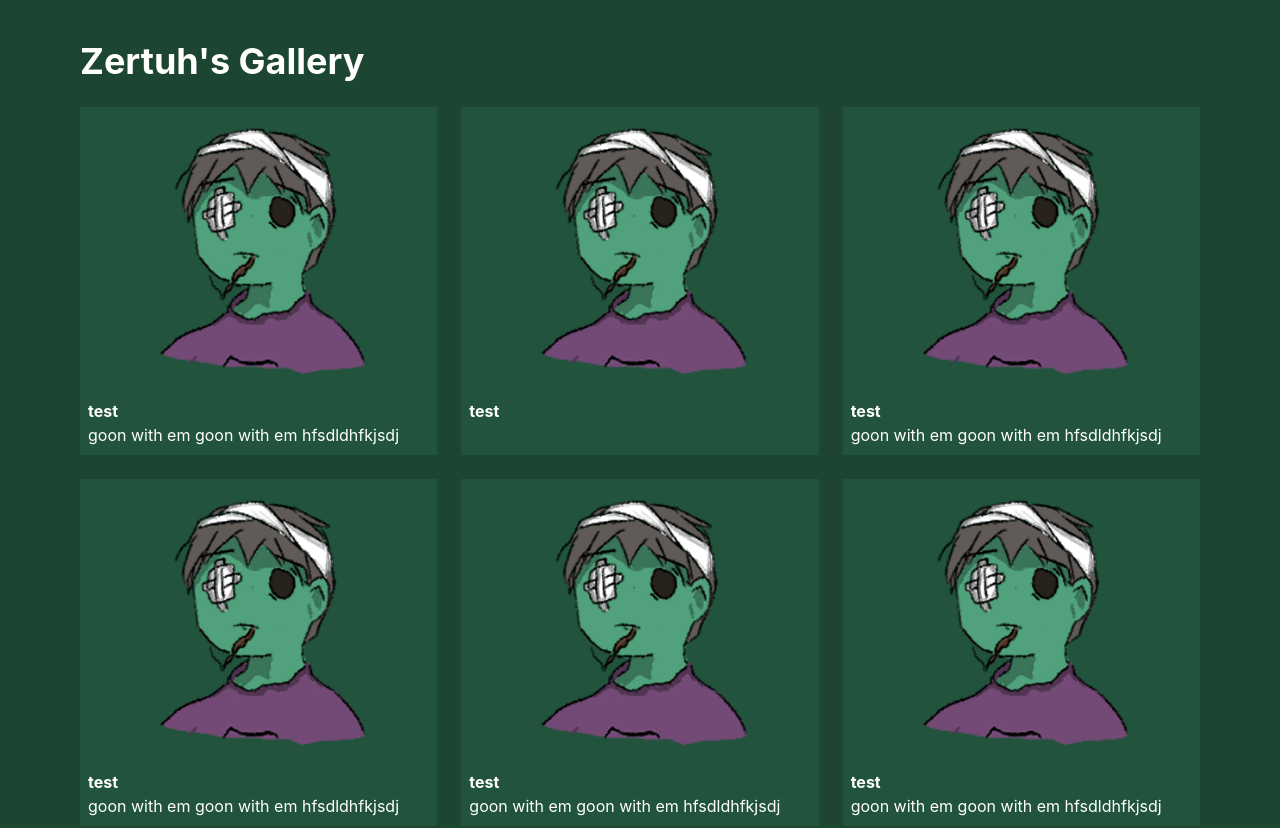
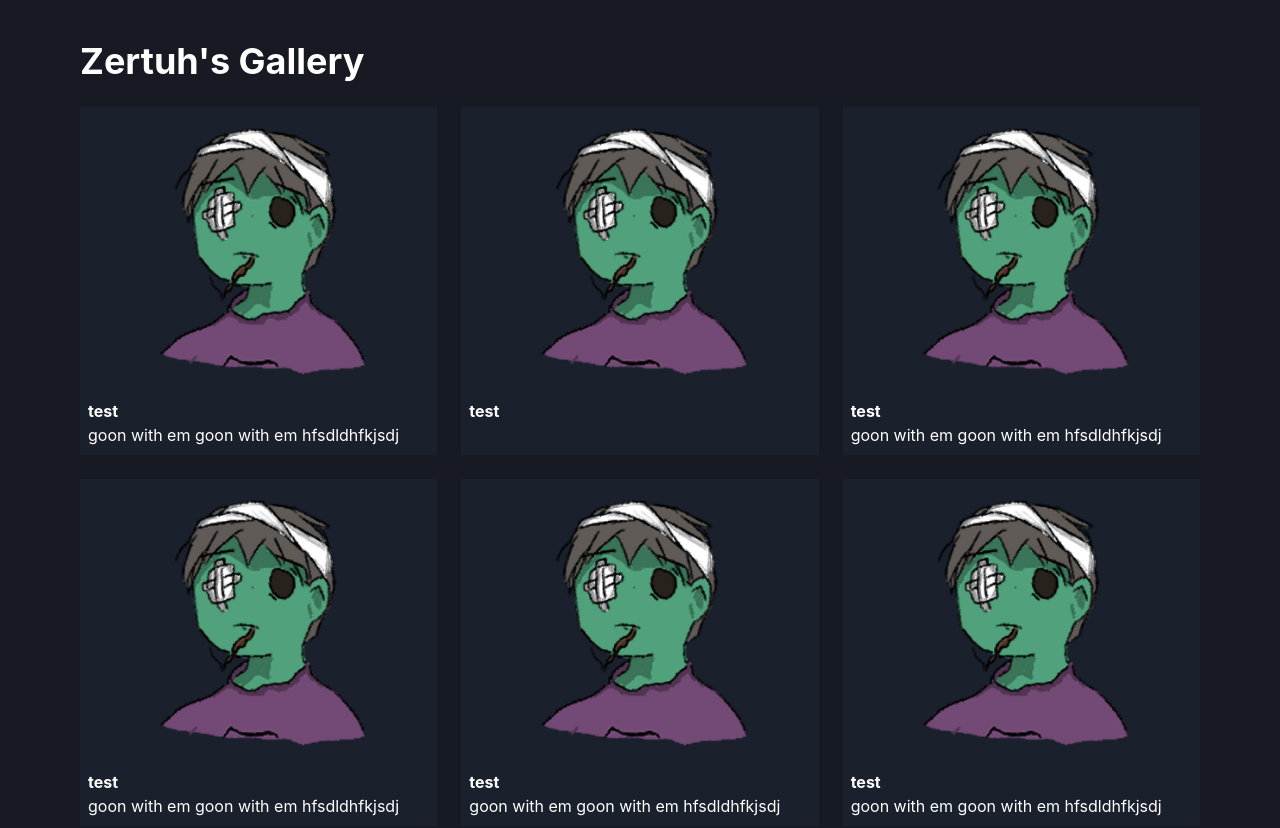
Before and after one commit to devoide/zertuhsgallery, a React (Vite) app: page / in a window 1280 px wide. Shown: the top 828 px of the page. Built offline with nearby package versions, Linux system fonts and the light colour scheme.

Commit message:
changed bg and theme

```diff
--- a/src/components/GalleryCard.tsx
+++ b/src/components/GalleryCard.tsx
@@ -8,7 +8,7 @@ interface GalleryCardProps {
 
 export const GalleryCard = ({ src, title, description }: GalleryCardProps) => {
   return (
-    <Box bg={"green.800"} paddingTop={4}>
+    <Box bg={"gray.800"} paddingTop={4}>
       <Image src={src} alt={title} objectFit="cover" />
       <Box p={2}>
         <Text fontWeight="bold">{title}</Text>
--- a/src/components/StoryForm.tsx
+++ b/src/components/StoryForm.tsx
@@ -3,6 +3,7 @@ import {
   FormControl,
   FormLabel,
   Input,
+  Textarea,
   VStack,
 } from "@chakra-ui/react";
 import { Field, Formik } from "formik";
@@ -28,7 +29,7 @@ export const StoryForm = () => {
             </FormControl>
             <FormControl isRequired>
               <FormLabel htmlFor="story">Story</FormLabel>
-              <Field as={Input} id="story" name="story" />
+              <Field as={Textarea} id="story" name="story" />
             </FormControl>
             <Button type="submit" colorScheme="purple">
               Upload
--- a/src/theme.ts
+++ b/src/theme.ts
@@ -4,7 +4,7 @@ const theme = extendTheme({
   styles: {
     global: {
       body: {
-        bg: "green.900",
+        bg: "gray.900",
         color: "white",
       },
     },
```
